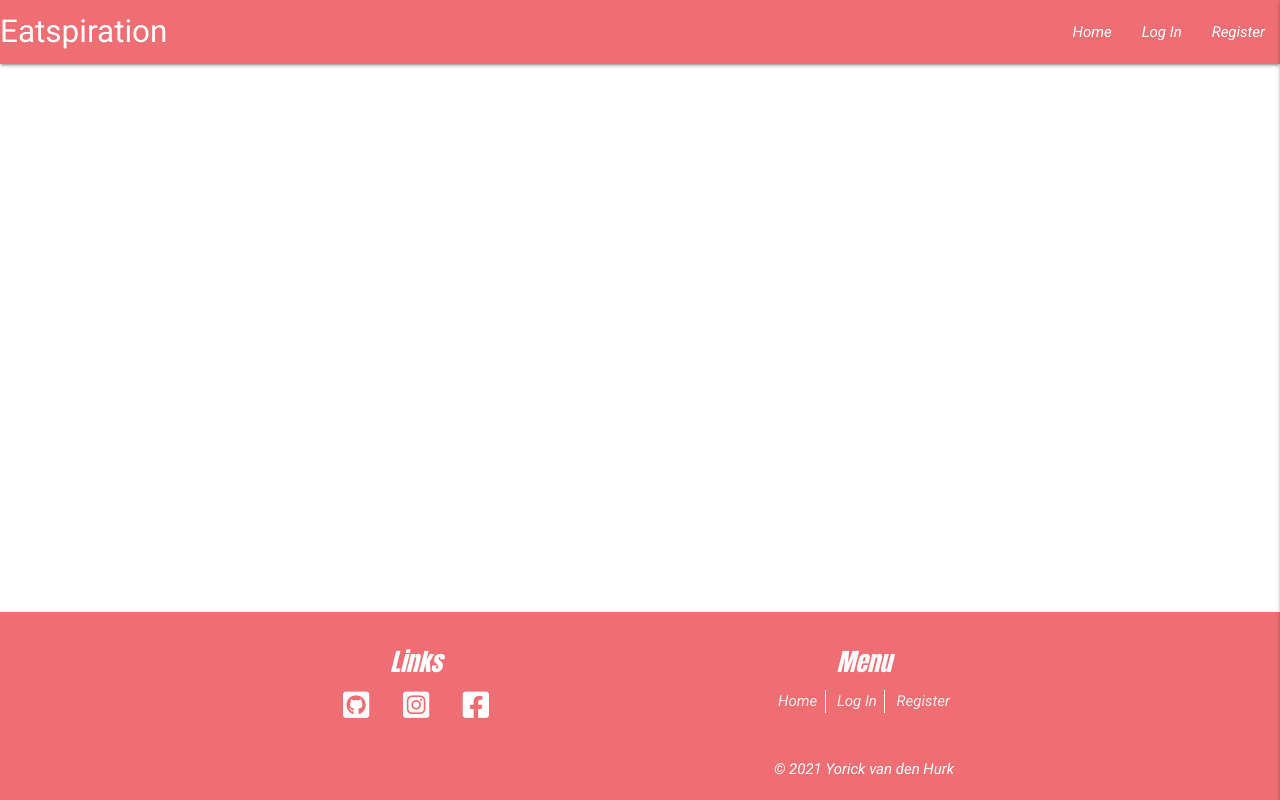
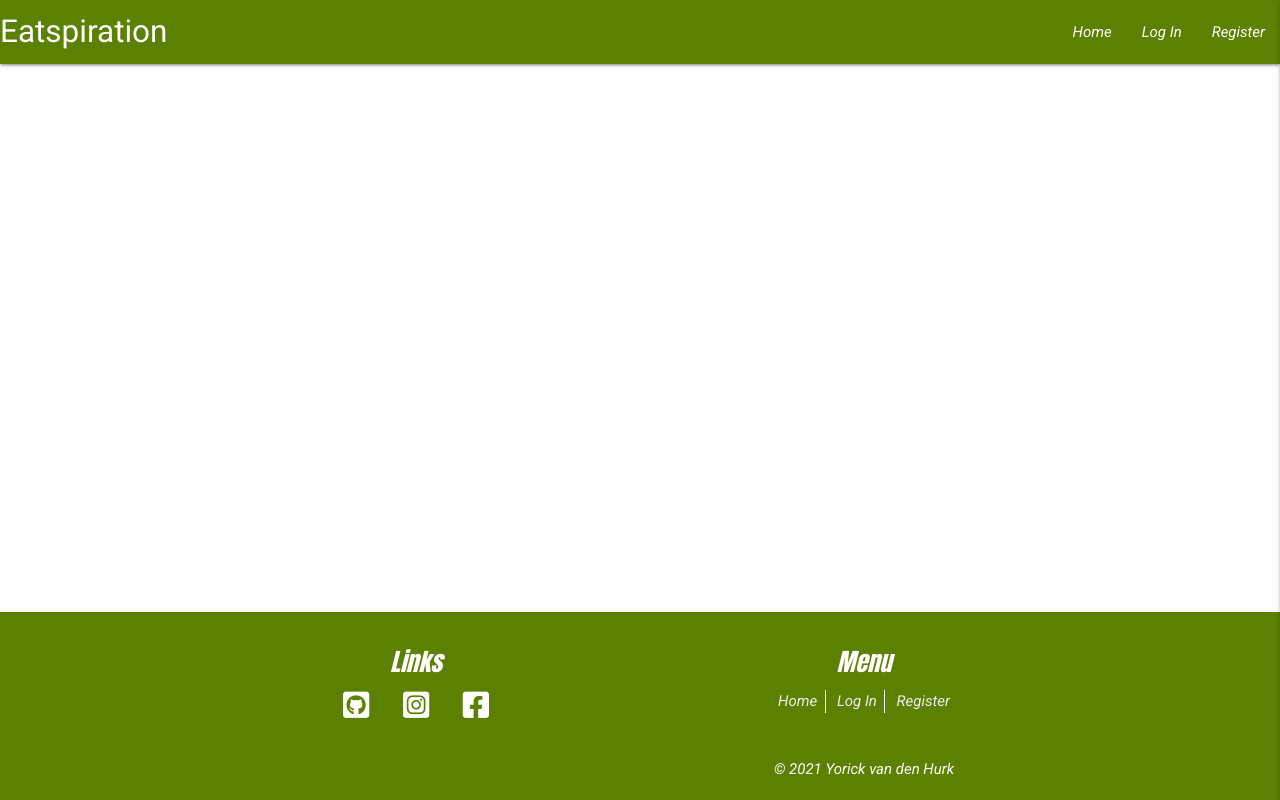
Before and after one commit to nowane/eatspiration, a Flask app: page / in a window 1280 px wide. Run offline with Flask 2, Linux system fonts and the light colour scheme; data that the repository does not hold is empty; some libraries are stand-ins or nearby versions.

Commit message:
Add navbar and footer background colour

```diff
--- a/static/css/style.css
+++ b/static/css/style.css
@@ -1,9 +1,15 @@
+/* Fonts */
 body {
     font-family: "Roboto", sans-serif;
 }
 
 body h1, h2, h3, h4, h5, h6 {
     font-family: "Anton", "Roboto", sans-serif;
+}
+
+/* Navbar and footer backgroud colour*/
+header nav, footer{
+    background-color: #5C8001 !important;
 }
 
 /* Footer positioning */
@@ -15,7 +21,6 @@ body h1, h2, h3, h4, h5, h6 {
 }
 
 /* Footer styling */
-
 .footer-links li {
     display: inline-block;
     padding: 0 1rem;
```
